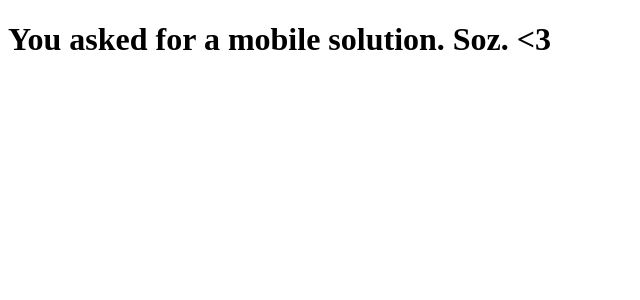
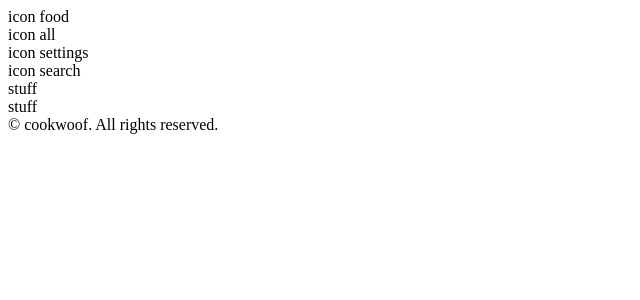
Before and after one commit to devjarxyz/cookwoof, a React (Create React App) app: page / in a window 1280 px wide. Shown: the top 300 px of the page, without its empty margins (0-640 px from the left). Built offline with nearby package versions, Linux system fonts and the light colour scheme.

Commit message:
fixed stores in root comp

```diff
--- a/package.json
+++ b/package.json
@@ -11,16 +11,20 @@
     "@types/node": "^12.12.37",
     "@types/react": "^16.9.34",
     "@types/react-dom": "^16.9.7",
+    "@types/react-redux": "^7.1.8",
+    "@types/react-router": "^5.1.7",
     "axios": "^0.19.2",
     "connected-react-router": "^6.8.0",
     "history": "^4.10.1",
     "react": "^16.13.1",
     "react-dom": "^16.13.1",
     "react-redux": "^7.2.0",
+    "react-router": "^5.1.2",
     "react-scripts": "3.4.1",
     "react-swipe": "^6.0.4",
     "reactstrap": "^8.4.1",
     "redux": "^4.0.5",
+    "redux-devtools-extension": "^2.13.8",
     "redux-saga": "^1.1.3",
     "swipe-js-iso": "^2.1.5",
     "typesafe-actions": "^5.1.0",
--- /dev/null
+++ b/src/Scenes/Home/index.tsx
@@ -0,0 +1,10 @@
+import * as React from 'react';
+import './home.css';
+
+function Home() {
+    return (
+        <div>stuff</div>
+    )
+}
+
+export default Home;
--- /dev/null
+++ b/src/components/Layout/Footer/index.tsx
@@ -0,0 +1,20 @@
+import * as React from 'react';
+
+const Footer = () => {
+    return(
+        <section id="footer">
+            <div className="inner">
+                <header>
+                    stuff
+                </header>
+
+                <div className="copyright">
+                    &copy; cookwoof. All rights reserved.
+                </div>
+            </div>
+
+        </section>
+    );
+}
+
+export default Footer;
--- /dev/null
+++ b/src/components/Layout/Header/index.tsx
@@ -0,0 +1,17 @@
+import * as React from 'react';
+
+function Header() {
+
+    return (
+        <nav>
+
+            <div>icon food</div>
+            <div>icon all</div>
+            <div>icon settings</div>
+            <div>icon search</div>
+
+        </nav>
+    );
+}
+
+export default Header;
--- /dev/null
+++ b/src/components/Layout/index.tsx
@@ -0,0 +1,20 @@
+import * as React from 'react';
+import Header from './Header';
+import Footer from './Footer';
+
+const Layout: React.FunctionComponent<any> = (
+    props
+  ) => {
+
+    return (
+        <>
+            <Header />
+
+            {props.children}
+
+            <Footer />
+        </>
+    );
+
+}
+export default Layout;
--- /dev/null
+++ b/src/components/Layout/layout.css
@@ -0,0 +1,6 @@
+nav {
+	position: relative;
+	width: 100%;
+	height: 20%;
+	background-color: red;
+}
--- a/src/index.tsx
+++ b/src/index.tsx
@@ -1,13 +1,38 @@
 import React from 'react';
 import ReactDOM from 'react-dom';
-import './index.css';
-import App from './App';
+
 import * as serviceWorker from './serviceWorker';
+import reducers from './data/root-reducer';
+import { Route, Switch } from 'react-router';
+
+import { Provider, ReactReduxContext  } from 'react-redux';
+import { createStore, applyMiddleware } from 'redux';
+import { createBrowserHistory } from 'history';
+import createSagaMiddleWare from 'redux-saga';
+import rootSaga from './data/root-saga';
+import { ConnectedRouter } from 'connected-react-router';
+import { composeWithDevTools } from 'redux-devtools-extension'
+
+import Layout from './components/Layout';
+import Home from './Scenes/Home';
+
+export const history = createBrowserHistory()
+const sagaMiddleWare = createSagaMiddleWare();
+const enhancer = composeWithDevTools(applyMiddleware(sagaMiddleWare));
+const store = createStore(reducers(history), enhancer);
+
 
 ReactDOM.render(
-  <React.StrictMode>
-    <App />
-  </React.StrictMode>,
+  <Provider store={store} context={ReactReduxContext}>
+      <ConnectedRouter history={history} context={ReactReduxContext} >
+        <Layout>
+            <Switch>
+              <Route exact path="/" component={Home}/>
+            </Switch>
+        </Layout>
+      </ConnectedRouter>
+
+    </Provider>,
   document.getElementById('root')
 );
 
```
Also changed, not shown: src/Scenes/Home/home.css (added), 1 other file (tests, documents, lock files or other folders).
